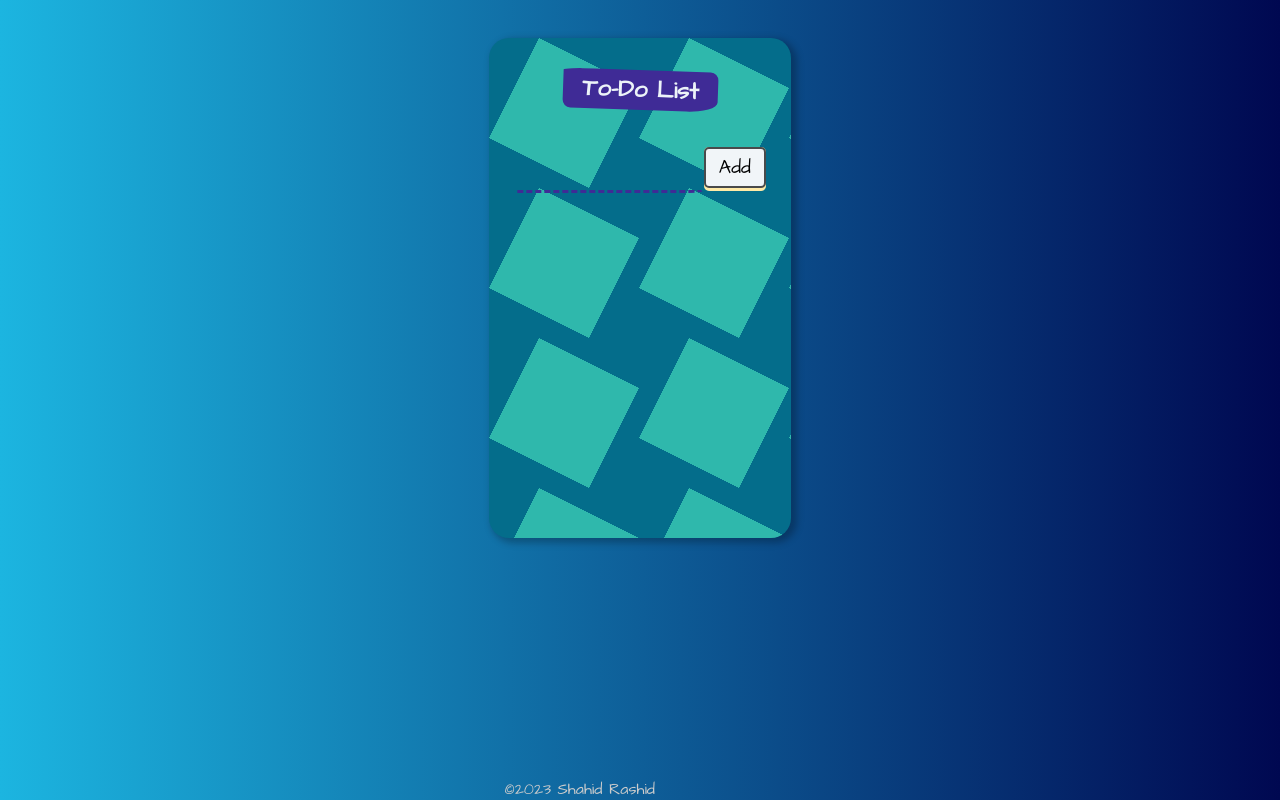
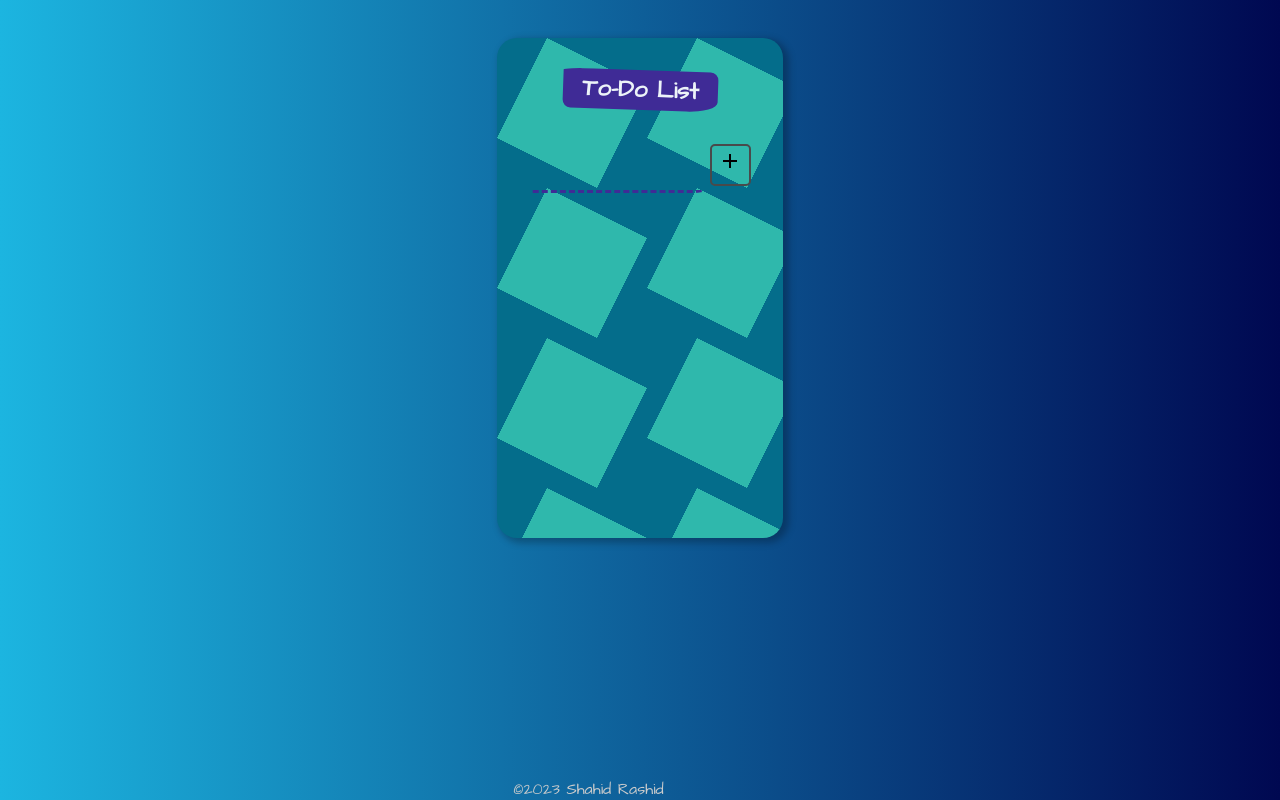
Before and after one commit to shahidrashid1942/To-do-list-react, a React (Create React App) app: page / in a window 1280 px wide. Built offline with nearby package versions, Linux system fonts and the light colour scheme.

Commit message:
update css and add AddIcon

```diff
--- a/public/styles.css
+++ b/public/styles.css
@@ -65,12 +65,12 @@ button {
   text-decoration: none;
   padding-bottom: 3px;
   border-radius: 5px;
-  background-color: #ffeaa7;
+  background: transparent;
 }
 button span {
-  background: #f1f5f8;
   display: block;
-  padding: 0.3rem 0.8rem;
+  margin-left: 0.2rem;
+  padding: 0.2rem 0.4rem;
   border-radius: 5px;
   border: 2px solid hsl(198, 1%, 29%);
   font-size: 1.2rem;
@@ -90,6 +90,7 @@ button span:hover {
   display: flex;
   justify-content: space-between;
   align-items: center;
+  color: hsla(254, 91%, 5%, 0.7);
 }
 
 .todoItem:hover {
--- a/src/components/InputArea.jsx
+++ b/src/components/InputArea.jsx
@@ -1,4 +1,5 @@
 import React from "react";
+import AddIcon from "@mui/icons-material/Add";
 
 function InputArea(props) {
   return (
@@ -7,7 +8,9 @@ function InputArea(props) {
         props.handleChange(event)
       }} type="text" value={props.inputText} />
       <button onClick={props.addItem}>
-        <span>Add</span>
+      <span>
+        <AddIcon />
+        </span>
       </button>
     </div>
   );
```
Also changed, not shown: 1 other file (tests, documents, lock files or other folders).
